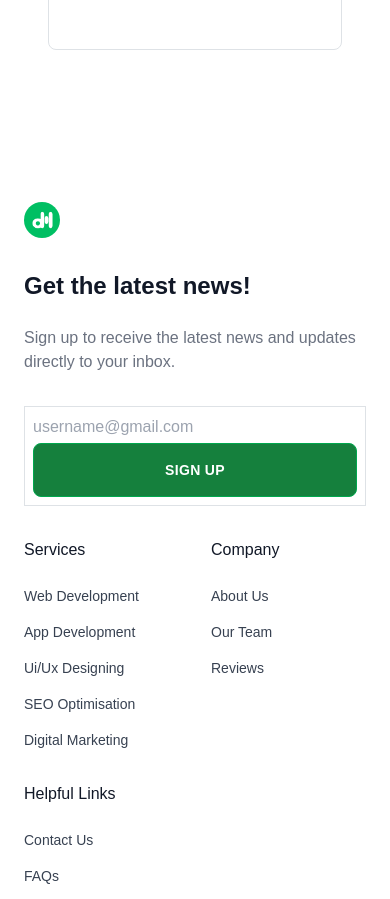
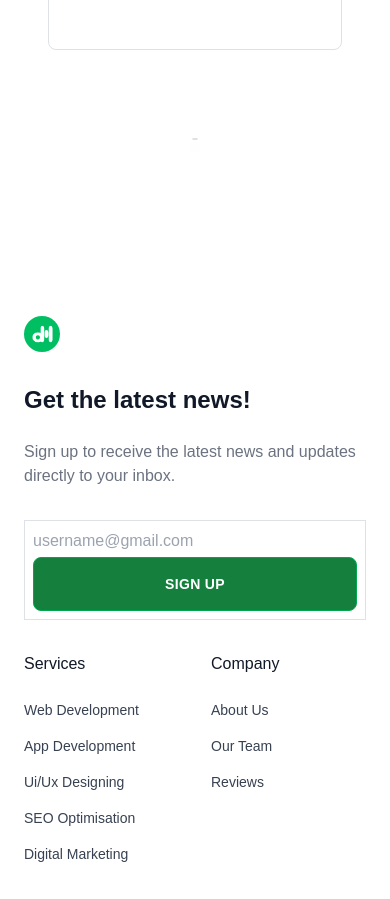
Before and after one commit to ABDULHAMEED-10/DevHooks, a React (Vite) app in the folder DevHoks/: page / in a window 390 px wide. Shown: the part 6180-7079 px from the top of the page. Built offline with nearby package versions, Linux system fonts and the light colour scheme.

Commit message:
connect with us

```diff
--- a/DevHoks/src/Pages/Home/HomeComponents/CallToWork/Connect.jsx
+++ b/DevHoks/src/Pages/Home/HomeComponents/CallToWork/Connect.jsx
@@ -1,9 +1,13 @@
-
 
 export const Connect = () => {
   return (
-    <div>Connect</div>
-  )
-}
+      <div className="mb-28">
+      <div className="mx-48  text-center bg-white border border-gray-200 rounded-lg shadow sm:p-8 dark:bg-gray-800 dark:border-gray-700">
+
+
+      </div>
+    </div>
+  );
+};
 
 export default Connect;
--- a/DevHoks/src/Pages/Home/home.jsx
+++ b/DevHoks/src/Pages/Home/home.jsx
@@ -9,6 +9,7 @@ import TimeLine from './HomeComponents/WorkFlow/TimeLine';
 import SpecialOffer from './HomeComponents/Discount/SpecialOffer';
 import Stats from './HomeComponents/Satatistics/Stats';
 import Caurosel from './HomeComponents/Testimonial/Caurosel';
+import Connect from './HomeComponents/CallToWork/Connect';
 const Home = () => {
     return (
         <div>
@@ -21,6 +22,7 @@ const Home = () => {
                 <SpecialOffer />
                 <Stats />
                 <Caurosel />
+                <Connect />
 
         </Layout>
         </div>
```
